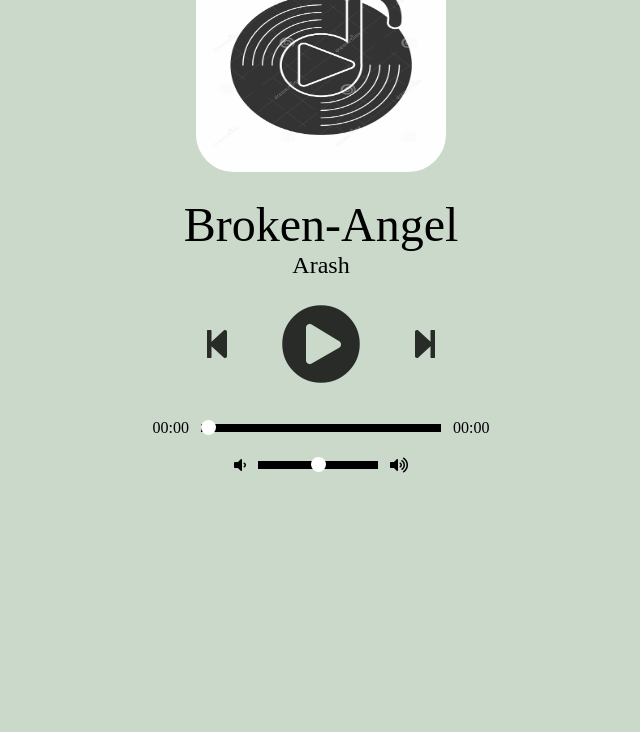
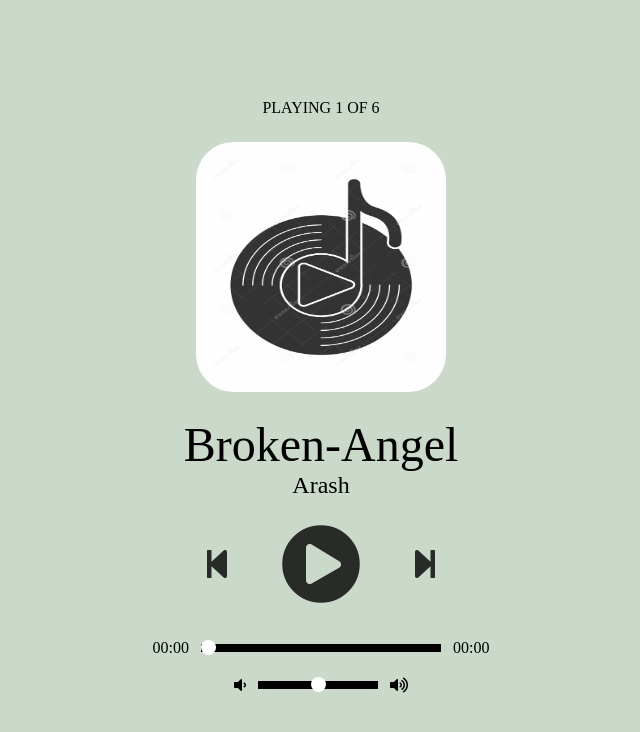
Before and after one commit to shivamguptarps/shivamguptarps, a plain HTML site: page index.html in a window 1280 px wide. Shown: the whole page, without its empty margins (319-959 px from the left). Drawn offline with Linux system fonts and the light colour scheme.

Commit message:
Update style.css

```diff
--- a/style.css
+++ b/style.css
@@ -6,7 +6,7 @@ body {
 }
 
 .player {
-  height: 40vh;
+  height: 95vh;
   display: flex;
   align-items: center;
   flex-direction: column;
```
